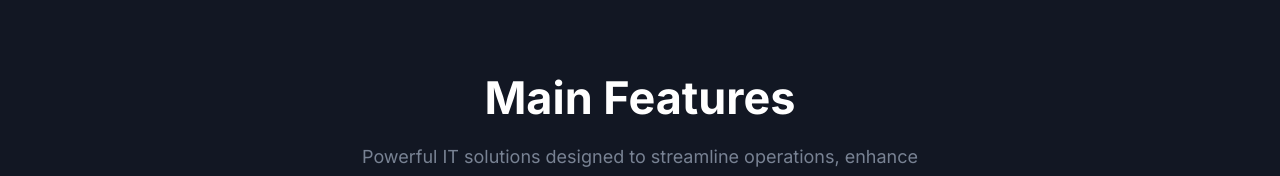
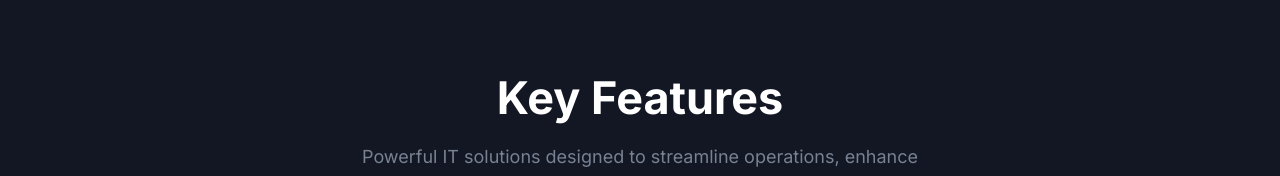
Before and after one commit to SonexWebinfo/sonex, a Next.js app: page / in a window 1280 px wide. Shown: the part 678-854 px from the top of the page. Built offline with nearby package versions, Linux system fonts and the light colour scheme.

Commit message:
key change

```diff
--- a/src/components/Features/index.tsx
+++ b/src/components/Features/index.tsx
@@ -7,7 +7,7 @@ const Features = () => {
     <section id="features" className="py-16 md:py-20 lg:py-28">
       <div className="container">
         <SectionTitle
-          title="Main Features"
+          title="Key Features"
           paragraph="Powerful IT solutions designed to streamline operations, enhance performance, and drive sustainable business growth through modern technology."
           center
         />
```
